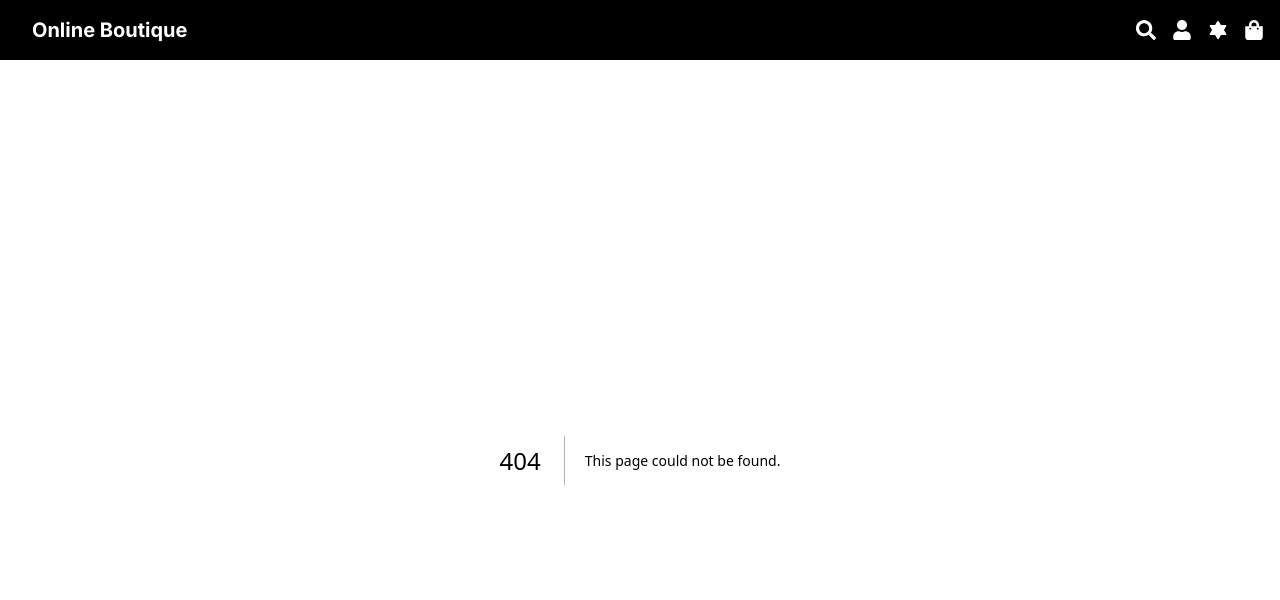
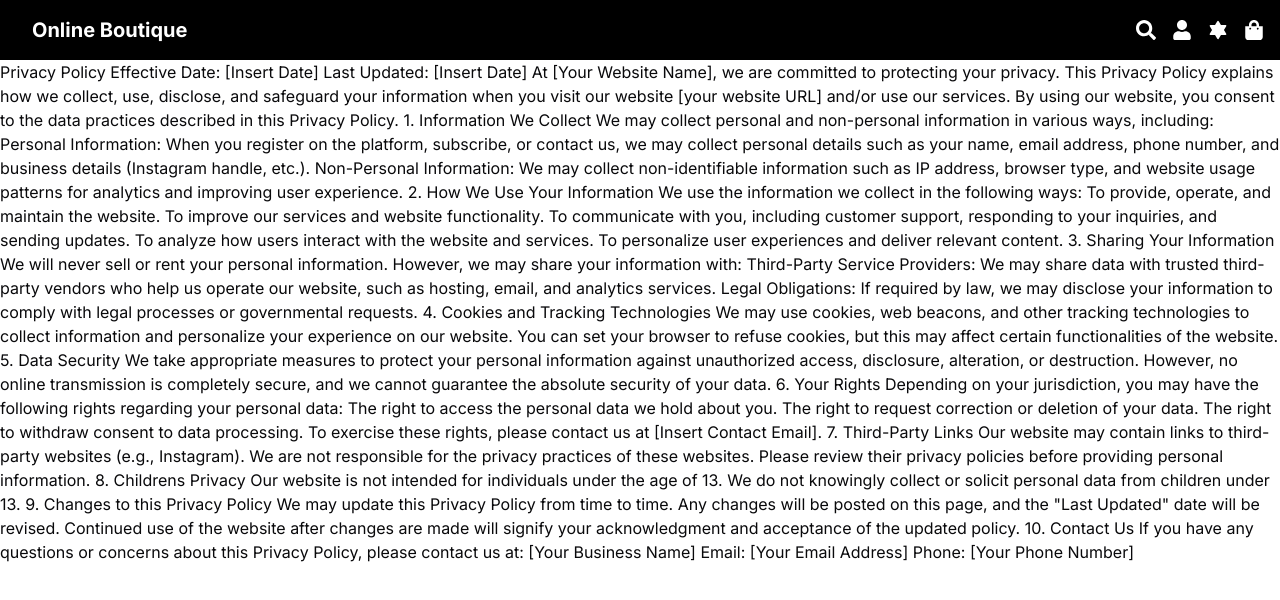
Before and after one commit to huntdavid175/clothingstore, a Next.js app: page /privacy-policy in a window 1280 px wide. Before the commit this address had no page. Shown: the top 600 px of the page. Built offline with nearby package versions, Linux system fonts and the light colour scheme.

Commit message:
privacy page added

```diff
--- /dev/null
+++ b/src/app/privacy-policy/page.tsx
@@ -0,0 +1,62 @@
+import React from "react";
+
+const PrivacyPolicyPage = () => {
+  return (
+    <div>
+      <p>
+        Privacy Policy Effective Date: [Insert Date] Last Updated: [Insert Date]
+        At [Your Website Name], we are committed to protecting your privacy.
+        This Privacy Policy explains how we collect, use, disclose, and
+        safeguard your information when you visit our website [your website URL]
+        and/or use our services. By using our website, you consent to the data
+        practices described in this Privacy Policy. 1. Information We Collect We
+        may collect personal and non-personal information in various ways,
+        including: Personal Information: When you register on the platform,
+        subscribe, or contact us, we may collect personal details such as your
+        name, email address, phone number, and business details (Instagram
+        handle, etc.). Non-Personal Information: We may collect non-identifiable
+        information such as IP address, browser type, and website usage patterns
+        for analytics and improving user experience. 2. How We Use Your
+        Information We use the information we collect in the following ways: To
+        provide, operate, and maintain the website. To improve our services and
+        website functionality. To communicate with you, including customer
+        support, responding to your inquiries, and sending updates. To analyze
+        how users interact with the website and services. To personalize user
+        experiences and deliver relevant content. 3. Sharing Your Information We
+        will never sell or rent your personal information. However, we may share
+        your information with: Third-Party Service Providers: We may share data
+        with trusted third-party vendors who help us operate our website, such
+        as hosting, email, and analytics services. Legal Obligations: If
+        required by law, we may disclose your information to comply with legal
+        processes or governmental requests. 4. Cookies and Tracking Technologies
+        We may use cookies, web beacons, and other tracking technologies to
+        collect information and personalize your experience on our website. You
+        can set your browser to refuse cookies, but this may affect certain
+        functionalities of the website. 5. Data Security We take appropriate
+        measures to protect your personal information against unauthorized
+        access, disclosure, alteration, or destruction. However, no online
+        transmission is completely secure, and we cannot guarantee the absolute
+        security of your data. 6. Your Rights Depending on your jurisdiction,
+        you may have the following rights regarding your personal data: The
+        right to access the personal data we hold about you. The right to
+        request correction or deletion of your data. The right to withdraw
+        consent to data processing. To exercise these rights, please contact us
+        at [Insert Contact Email]. 7. Third-Party Links Our website may contain
+        links to third-party websites (e.g., Instagram). We are not responsible
+        for the privacy practices of these websites. Please review their privacy
+        policies before providing personal information. 8. Childrens Privacy Our
+        website is not intended for individuals under the age of 13. We do not
+        knowingly collect or solicit personal data from children under 13. 9.
+        Changes to this Privacy Policy We may update this Privacy Policy from
+        time to time. Any changes will be posted on this page, and the "Last
+        Updated" date will be revised. Continued use of the website after
+        changes are made will signify your acknowledgment and acceptance of the
+        updated policy. 10. Contact Us If you have any questions or concerns
+        about this Privacy Policy, please contact us at: [Your Business Name]
+        Email: [Your Email Address] Phone: [Your Phone Number]
+      </p>
+    </div>
+  );
+};
+
+export default PrivacyPolicyPage;
```
